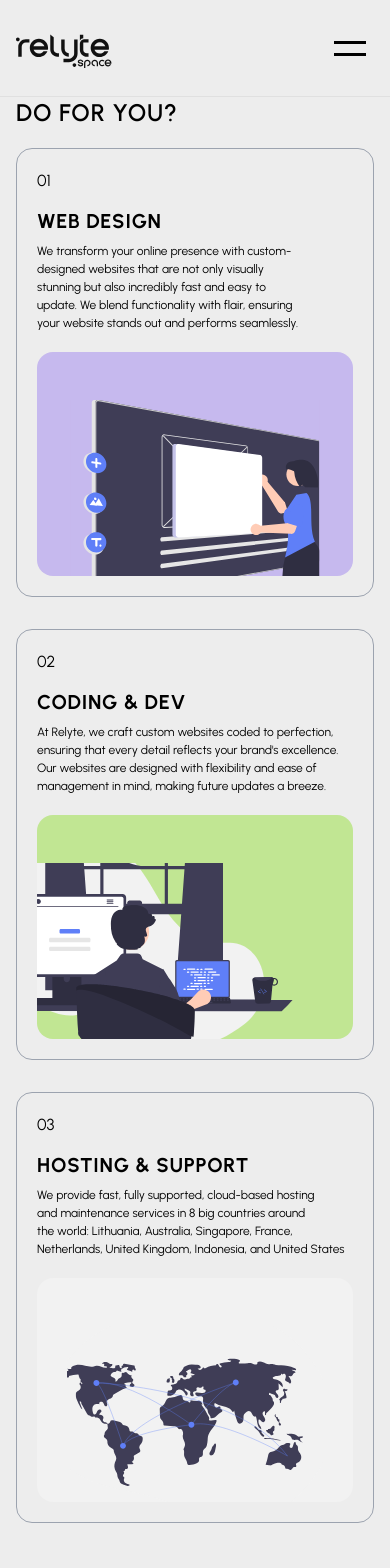
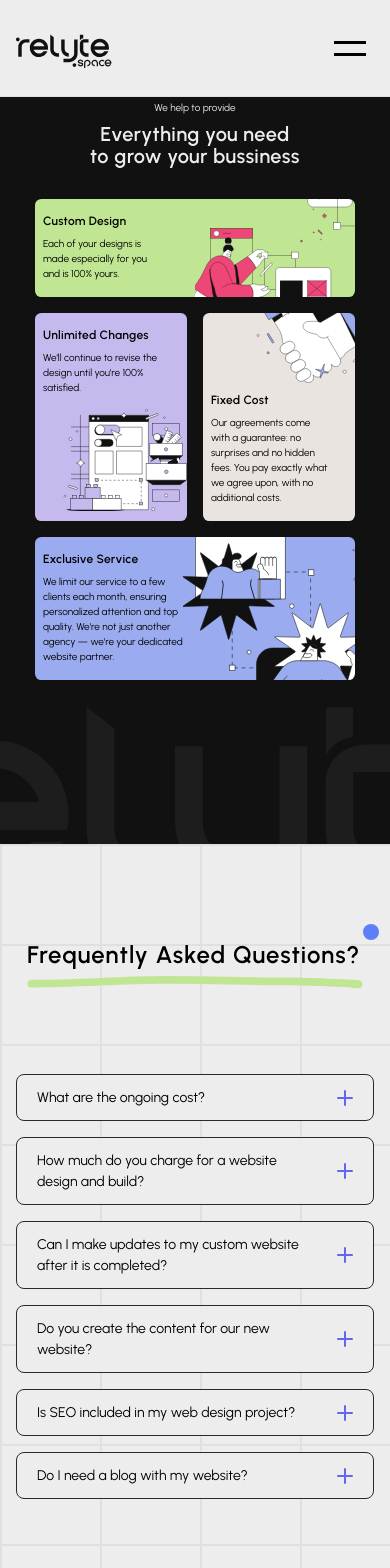
Before and after one commit to away1205/relyte-web, a Next.js app: page / in a window 390 px wide. Shown: the top 1568 px of the page. Built offline with nearby package versions, Linux system fonts and the light colour scheme.

Commit message:
revise the mobile design of faq section

```diff
--- a/app/_components/FaqSection.jsx
+++ b/app/_components/FaqSection.jsx
@@ -1,68 +1,68 @@
-import Accordion from '../ui/Accordion';
+import Accordion from "../ui/Accordion";
 
 const faqList = [
   {
-    question: 'What are the ongoing cost?',
+    question: "What are the ongoing cost?",
     answer:
-      'For just $45 a month, we offer hosting and support packages that include an SSL certificate, a Content Delivery Network, and our ongoing support service, ensuring your site is safeguarded, blazing fast, accessible worldwide, and backed by our friendly team always ready to assist with any technical issues.',
+      "For just $45 a month, we offer hosting and support packages that include an SSL certificate, a Content Delivery Network, and our ongoing support service, ensuring your site is safeguarded, blazing fast, accessible worldwide, and backed by our friendly team always ready to assist with any technical issues.",
   },
   {
-    question: 'How much do you charge for a website design and build?',
+    question: "How much do you charge for a website design and build?",
     oldAnswer:
       "Our pricing varies based on the unique design and structure of your site, so we can't give an exact quote until we learn more about your project. However, we specialize in creating stunning, high-end, modern websites that are custom-designed just for you. Each design and line of code is crafted in-house with love, avoiding any pre-made themes or clunky templates. Once we understand the scale and scope of your vision, we can provide a detailed pricing guide. We're excited to bring your dream website to life!",
     answer:
       "Our pricing is tailored to the unique design and structure of your site, so we need to learn more about your project to provide an exact quote. But here’s the exciting part: for our very first client and for a limited time, we're offering our stunning website design and development services completely free! Yes, the only cost you'll have is for the server. Don't miss this incredible opportunity—let's bring your vision to life today!",
   },
   {
-    question: 'Can I make updates to my custom website after it is completed?',
+    question: "Can I make updates to my custom website after it is completed?",
     answer:
-      'Absolutely! Our custom web designs not only allow you to easily update and modify all content after development, but we also offer immediate support and assistance whenever needed. With our ongoing support and maintenance packages, major website updates and changes are taken care of, while minor tweaks and fixes are included in our web hosting packages. Plus, if you need new custom sections or pages, we can provide quick and accurate estimates. Get started with us now and experience seamless web management!',
+      "Absolutely! Our custom web designs not only allow you to easily update and modify all content after development, but we also offer immediate support and assistance whenever needed. With our ongoing support and maintenance packages, major website updates and changes are taken care of, while minor tweaks and fixes are included in our web hosting packages. Plus, if you need new custom sections or pages, we can provide quick and accurate estimates. Get started with us now and experience seamless web management!",
   },
   {
-    question: 'Do you create the content for our new website?',
+    question: "Do you create the content for our new website?",
     answer:
-      'We build our sites so it’s easy for you to add and edit your own content. This keeps our prices down and gives you more control and freedom over your site. We often copy some content or products from your existing site, but it’s also a great opportunity to spring clean your copy and optimise it for the new site design. If you would like us to add your content or write new content, please request this as part of the quote.',
+      "We build our sites so it’s easy for you to add and edit your own content. This keeps our prices down and gives you more control and freedom over your site. We often copy some content or products from your existing site, but it’s also a great opportunity to spring clean your copy and optimise it for the new site design. If you would like us to add your content or write new content, please request this as part of the quote.",
   },
   {
-    question: 'Is SEO included in my web design project?',
+    question: "Is SEO included in my web design project?",
     answer:
-      'All our web design projects come with a free SEO guide where we equip you with all the necessary tools to monitor search engine traffic and get the best possible search results.',
+      "All our web design projects come with a free SEO guide where we equip you with all the necessary tools to monitor search engine traffic and get the best possible search results.",
   },
   {
-    question: 'Do I need a blog with my website?',
+    question: "Do I need a blog with my website?",
     answer:
-      'Having a blog integrated into your web design is a great strategy for extending your website content without cluttering your site. Ideally, you will post interesting articles or tools that other websites can backlink to as a resource.\n\n This content will have popular keyword phrases and be found in search engines, improving your site’s traffic and general rankings. For example, you can post a regular newsfeed, give away useful resources and articles related to your field, show off media publicity or give away industry tips and tricks.\n\n Blogs bring an added dimension to your website by allowing your customers to interact and engage with dynamic content on your website. We can also make it so you can add related blog posts to your existing core pages and content, so it takes the user on a complete journey, ending with a call-to-action.',
+      "Having a blog integrated into your web design is a great strategy for extending your website content without cluttering your site. Ideally, you will post interesting articles or tools that other websites can backlink to as a resource.\n\n This content will have popular keyword phrases and be found in search engines, improving your site’s traffic and general rankings. For example, you can post a regular newsfeed, give away useful resources and articles related to your field, show off media publicity or give away industry tips and tricks.\n\n Blogs bring an added dimension to your website by allowing your customers to interact and engage with dynamic content on your website. We can also make it so you can add related blog posts to your existing core pages and content, so it takes the user on a complete journey, ending with a call-to-action.",
   },
 ];
 
 function FaqSection() {
   return (
     <section
-      className='dot-bg w-screen flex justify-center min-h-screen max-lg:px-glob-25 relative'
-      id='faq-section'
+      className="dot-bg max-lg:px-glob-25 relative flex min-h-screen w-screen justify-center"
+      id="faq-section"
     >
-      <div className='flex flex-col items-center max-screen gap-20 sm:gap-28 relative my-24'>
-        <h2 className='relative max-sm:font-h7'>
-          Frequently Asked Questions?{' '}
-          <div className='w-4 h-4 sm:w-6 sm:h-6 bg-primary rounded-full absolute -top-4 -right-4 sm:-right-6' />
+      <div className="max-screen relative my-24 flex flex-col items-center gap-20 sm:gap-28">
+        <h2 className="relative max-sm:text-[1.5rem]">
+          Frequently Asked Questions?{" "}
+          <div className="absolute -right-4 -top-4 h-4 w-4 rounded-full bg-primary sm:-right-6 sm:h-6 sm:w-6" />
           <svg
-            xmlns='http://www.w3.org/2000/svg'
-            height='24'
-            viewBox='0 0 617 24'
-            fill='none'
-            className='w-[16rem] sm:w-[617px]'
+            xmlns="http://www.w3.org/2000/svg"
+            height="24"
+            viewBox="0 0 617 24"
+            fill="none"
+            className="w-[21rem] sm:w-[617px]"
           >
             <path
-              d='M8 15.058C87.0556 15.058 166.235 8.84965 245.333 8.10202C322.99 7.36801 400.407 10.8375 478.024 10.8375C518.971 10.8375 641.7 16.4648 600.753 16.4648'
-              stroke='#C1E693'
-              strokeWidth='14.108'
-              strokeLinecap='round'
+              d="M8 15.058C87.0556 15.058 166.235 8.84965 245.333 8.10202C322.99 7.36801 400.407 10.8375 478.024 10.8375C518.971 10.8375 641.7 16.4648 600.753 16.4648"
+              stroke="#C1E693"
+              strokeWidth="14.108"
+              strokeLinecap="round"
             />
           </svg>
         </h2>
 
-        <div className='grid lg:grid-cols-2 gap-4'>
-          <div className='flex flex-col gap-4'>
+        <div className="grid gap-4 lg:grid-cols-2">
+          <div className="flex flex-col gap-4">
             {faqList.slice(0, 3).map((item) => {
               return (
                 <Accordion
@@ -74,7 +74,7 @@ function FaqSection() {
             })}
           </div>
 
-          <div className='flex flex-col gap-4'>
+          <div className="flex flex-col gap-4">
             {faqList.slice(3).map((item) => {
               return (
                 <Accordion
--- a/app/page.js
+++ b/app/page.js
@@ -27,11 +27,11 @@ function Home() {
       {/* <Preloader /> */}
       <Header />
       {/* <HeroSection /> */}
-      <WhatWeDoSection />
+      {/* <WhatWeDoSection /> */}
       {/* <ProjectSection /> */}
       <BenefitSection />
-      {/* <FaqSection />
-      <CTASection />
+      <FaqSection />
+      {/* <CTASection />
       <Footer /> */}
     </main>
   );
--- a/app/ui/Accordion.jsx
+++ b/app/ui/Accordion.jsx
@@ -1,56 +1,58 @@
-import React, { useState } from 'react';
+import React, { useState } from "react";
 
 const Accordion = ({ title, answer, className }) => {
   const [accordionOpen, setAccordionOpen] = useState(false);
 
   return (
-    <div className='bg-white border border-black-100 px-5 py-3 rounded-lg h-min'>
+    <div className="h-min rounded-lg border border-black-100 bg-white px-5 py-3">
       <button
         onClick={() => setAccordionOpen(!accordionOpen)}
-        className='flex justify-between w-full items-center'
+        className="flex w-full items-center justify-between"
       >
         <h4
           className={`${
-            accordionOpen && 'text-green-700'
-          } max-sm:font-b4 text-start font-semibold`}
+            accordionOpen && "text-green-700"
+          } text-start font-normal max-sm:text-[0.875rem] lg:font-semibold`}
         >
           {title}
         </h4>
         {/* {accordionOpen ? <span>-</span> : <span>+</span>} */}
         <svg
-          className='fill-indigo-500 shrink-0 ml-8'
-          width='16'
-          height='16'
-          xmlns='http://www.w3.org/2000/svg'
+          className="ml-8 shrink-0 fill-indigo-500"
+          width="16"
+          height="16"
+          xmlns="http://www.w3.org/2000/svg"
         >
           <rect
-            y='7'
-            width='16'
-            height='2'
-            rx='1'
-            className={`transform origin-center transition duration-200 ease-out ${
-              accordionOpen && '!rotate-180'
+            y="7"
+            width="16"
+            height="2"
+            rx="1"
+            className={`origin-center transform transition duration-200 ease-out ${
+              accordionOpen && "!rotate-180"
             }`}
           />
           <rect
-            y='7'
-            width='16'
-            height='2'
-            rx='1'
-            className={`transform origin-center rotate-90 transition duration-200 ease-out ${
-              accordionOpen && '!rotate-180'
+            y="7"
+            width="16"
+            height="2"
+            rx="1"
+            className={`origin-center rotate-90 transform transition duration-200 ease-out ${
+              accordionOpen && "!rotate-180"
             }`}
           />
         </svg>
       </button>
       <div
-        className={`grid overflow-hidden transition-all duration-300 ease-in-out  text-md ${
+        className={`text-md grid overflow-hidden transition-all duration-300 ease-in-out ${
           accordionOpen
-            ? 'grid-rows-[1fr] opacity-100 pt-4'
-            : 'grid-rows-[0fr] opacity-0'
+            ? "grid-rows-[1fr] pt-4 opacity-100"
+            : "grid-rows-[0fr] opacity-0"
         }`}
       >
-        <p className='overflow-hidden'>{answer}</p>
+        <p className="overflow-hidden max-sm:text-[0.875rem] lg:font-semibold">
+          {answer}
+        </p>
       </div>
     </div>
   );
--- a/package.json
+++ b/package.json
@@ -28,6 +28,8 @@
     "eslint": "^8",
     "eslint-config-next": "14.2.3",
     "postcss": "^8",
+    "prettier": "^3.3.2",
+    "prettier-plugin-tailwindcss": "^0.6.5",
     "tailwindcss": "^3.4.1"
   }
 }
```
Also changed, not shown: 2 other files (tests, documents, lock files or other folders).
